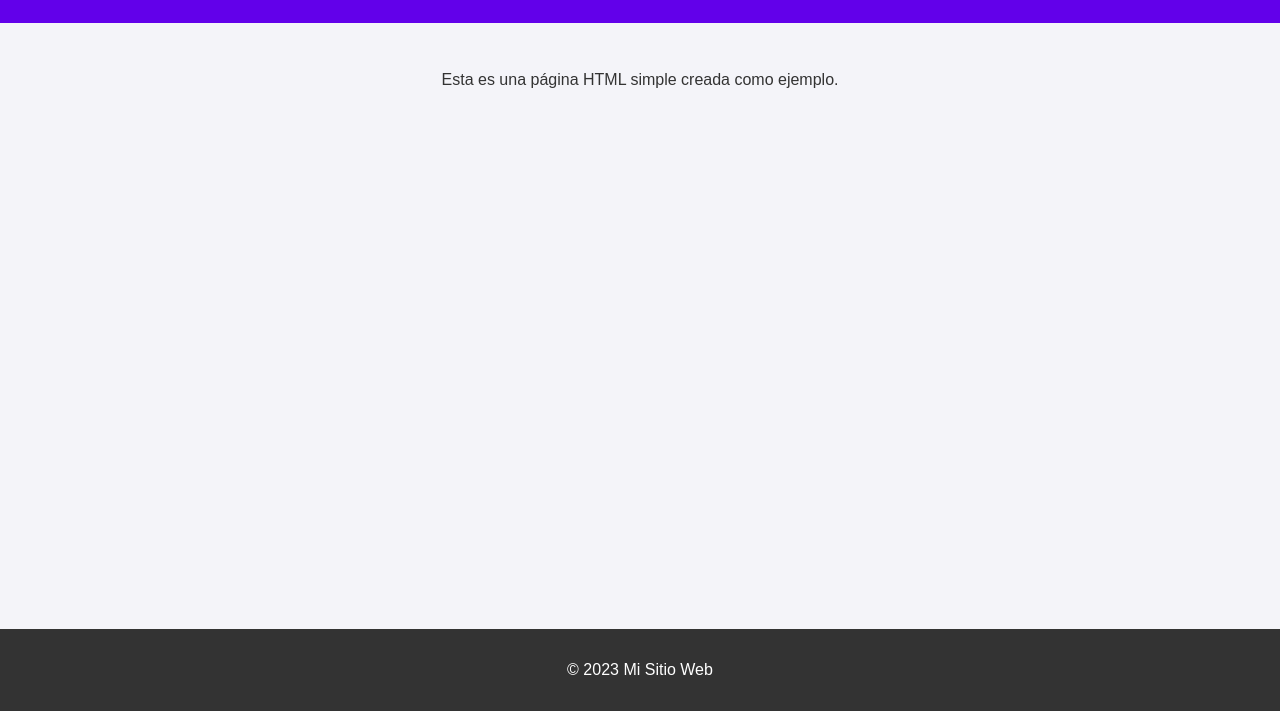
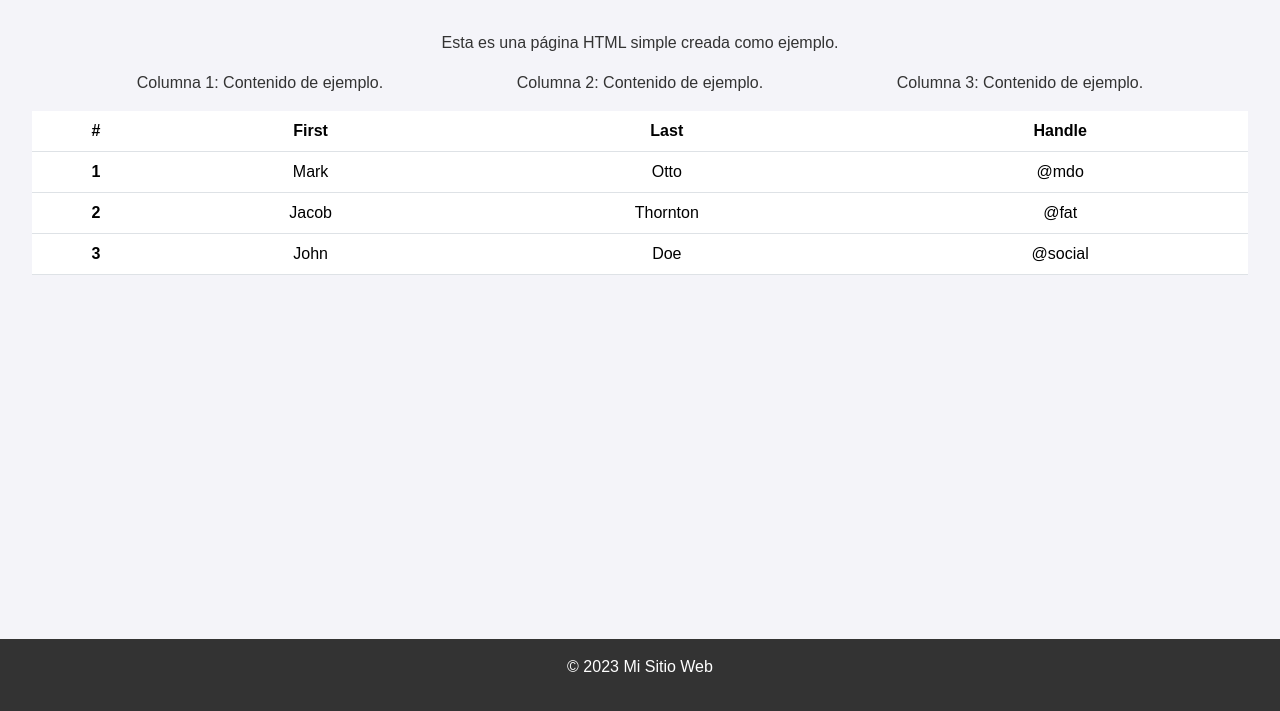
Before and after one commit to George-Iron/gitflow, a plain HTML site: page index.html in a window 1280 px wide. Shown: the part 89-800 px from the top of the page. Drawn offline with nearby package versions, Linux system fonts and the light colour scheme.

Commit message:
tabala simple

```diff
--- a/index.html
+++ b/index.html
@@ -1,8 +1,12 @@
 <!DOCTYPE html>
-<html lang="es"></html>
+<html lang="es">
+
+</html>
+
 <head>
     <meta charset="UTF-8">
     <meta name="viewport" content="width=device-width, initial-scale=1.0">
+    <link href="https://cdn.jsdelivr.net/npm/bootstrap@5.3.0-alpha3/dist/css/bootstrap.min.css" rel="stylesheet">
     <title>Página Básica</title>
     <style>
         body {
@@ -12,16 +16,19 @@
             background-color: #f4f4f9;
             color: #333;
         }
+
         header {
             background-color: #6200ea;
             color: white;
             padding: 1rem 0;
             text-align: center;
         }
+
         main {
             padding: 2rem;
             text-align: center;
         }
+
         footer {
             background-color: #333;
             color: white;
@@ -33,15 +40,63 @@
         }
     </style>
 </head>
+
 <body>
     <header>
         <h1>Bienvenido a Mi Página Básica</h1>
     </header>
     <main>
         <p>Esta es una página HTML simple creada como ejemplo.</p>
+
+        <div class="container">
+            <div class="row">
+                <div class="col-md-4">
+                    <p>Columna 1: Contenido de ejemplo.</p>
+                </div>
+                <div class="col-md-4">
+                    <p>Columna 2: Contenido de ejemplo.</p>
+                </div>
+                <div class="col-md-4">
+                    <p>Columna 3: Contenido de ejemplo.</p>
+                </div>
+            </div>
+        </div>
+
+        <table class="table">
+            <thead>
+                <tr>
+                    <th scope="col">#</th>
+                    <th scope="col">First</th>
+                    <th scope="col">Last</th>
+                    <th scope="col">Handle</th>
+                </tr>
+            </thead>
+            <tbody>
+                <tr>
+                    <th scope="row">1</th>
+                    <td>Mark</td>
+                    <td>Otto</td>
+                    <td>@mdo</td>
+                </tr>
+                <tr>
+                    <th scope="row">2</th>
+                    <td>Jacob</td>
+                    <td>Thornton</td>
+                    <td>@fat</td>
+                </tr>
+                <tr>
+                    <th scope="row">3</th>
+                    <td>John</td>
+                    <td>Doe</td>
+                    <td>@social</td>
+                </tr>
+            </tbody>
+        </table>
     </main>
     <footer>
         <p>&copy; 2023 Mi Sitio Web</p>
     </footer>
+    <script src="https://cdn.jsdelivr.net/npm/bootstrap@5.3.0-alpha3/dist/js/bootstrap.bundle.min.js"></script>
 </body>
+
 </html>
```
